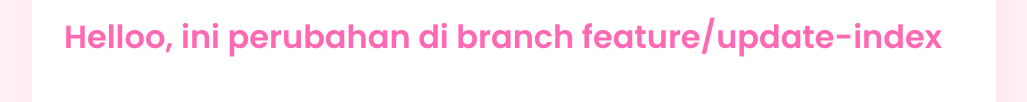
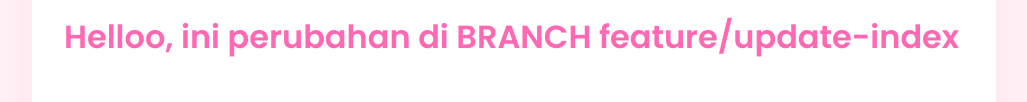
Before and after one commit to ChintiaAgustin/MyProfile, a plain HTML site: page index.html in a window 1280 px wide. Shown: the part 922-1024 px from the top of the page, without its empty margins (126-1153 px from the left). Drawn offline with Linux system fonts and the light colour scheme.

Commit message:
update index.html dari feature branch

```diff
--- a/index.html
+++ b/index.html
@@ -160,7 +160,7 @@
             <p>Email: <a href="mailto:chintiaaagustin@gmail.com ">chintiaaagustin@gmail.com</a></p>
         </section>
 
-        <h1>Helloo, ini perubahan di branch feature/update-index</h1>
+        <h1>Helloo, ini perubahan di BRANCH feature/update-index</h1>
 
 
         <footer>
```
